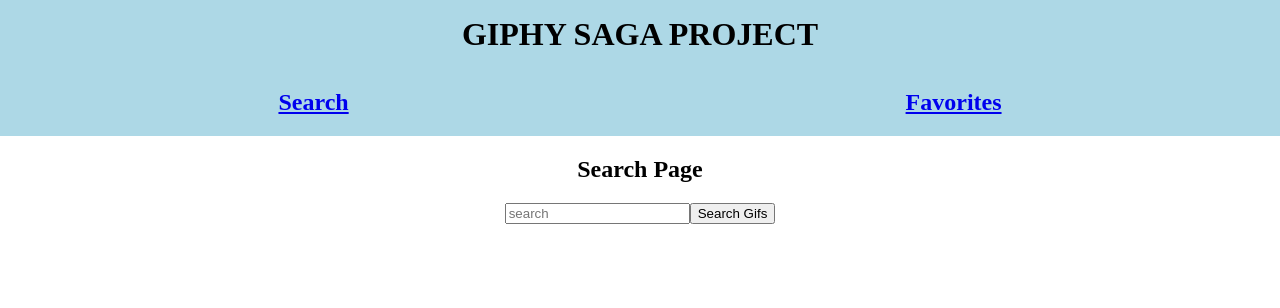
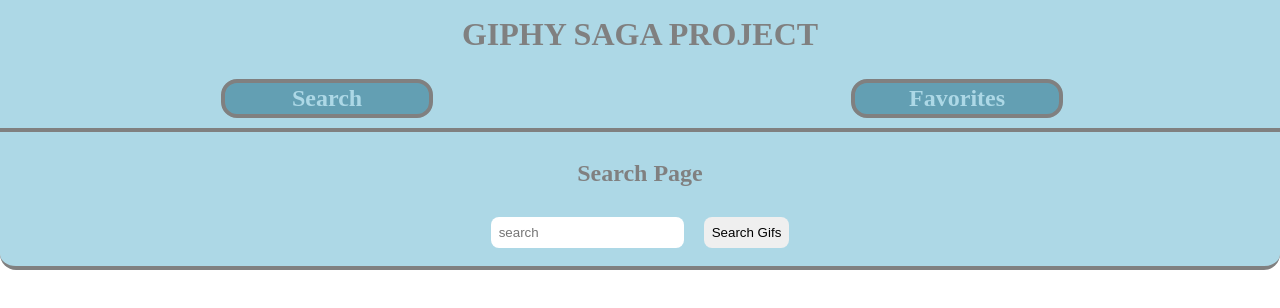
Before and after one commit to nolenlawton/group-giphy-saga-project, a React (Create React App) app: page /#/ in a window 1280 px wide. Shown: the top 308 px of the page. Built offline with nearby package versions, Linux system fonts and the light colour scheme.

Commit message:
styled the search page

```diff
--- a/src/components/Header/Header.css
+++ b/src/components/Header/Header.css
@@ -1,6 +1,7 @@
 body {
     margin: 0px;
     text-align: center;
+    color: grey;
 }
 
 .headerTitle {
@@ -16,4 +17,18 @@
 .links{
     display: flex;
     justify-content: space-around;
+    padding: 10px;
+    text-decoration: none;
 }
+
+.link {
+    background-color: rgb(99, 159, 179);
+    color: lightblue;
+    width: 200px;
+    padding: 1%;
+    border-radius: 16px;
+    border: 4px solid grey;
+    margin: auto
+}
+
+a { text-decoration: none; }
--- a/src/components/Header/Header.jsx
+++ b/src/components/Header/Header.jsx
@@ -7,11 +7,11 @@
             <h1 className="headerTitle">GIPHY SAGA PROJECT</h1>
             <div className="links">
                 <Link to='/'>
-                    <h2>Search</h2>
+                    <h2 className="link">Search</h2>
                 </Link>
 
                 <Link to='/favorites'>
-                    <h2>Favorites</h2>
+                    <h2 className="link">Favorites</h2>
                 </Link>
             </div>
         </ div>
--- /dev/null
+++ b/src/components/Search/Search.css
@@ -0,0 +1,42 @@
+img {
+    width: 100px;
+    height: 100px;
+    margin-top: 10px;
+    border-radius: 8px;
+    cursor: pointer
+}
+
+button, input {
+    padding: 8px;
+    border-radius: 8px;
+    border: 0px;
+    margin: 10px
+}
+
+button {
+    cursor: pointer;
+}
+
+.searchInput {
+    background-color: lightblue;
+    padding-top: 8px;
+    padding-bottom: 8px;
+    border-bottom-left-radius: 16px;
+    border-bottom-right-radius: 16px;
+    border-top: 4px solid grey;
+    border-bottom: 4px solid grey
+}
+
+.imageItem {
+    columns: 5;
+}
+
+.favorite {
+    background-color: lightcoral;
+    color: lightblue;
+}
+
+.grow {
+    width: 150px;
+    height: 150px
+}
--- a/src/components/Search/Search.jsx
+++ b/src/components/Search/Search.jsx
@@ -1,6 +1,8 @@
 import { useSelector } from "react-redux"
 import { useDispatch } from "react-redux"
 import { useState } from "react"
+
+import './Search.css'
 
 function Search () {
     const gifs = useSelector(store => store.setGifs)
@@ -12,31 +14,53 @@
             type: 'GET_GIFS',
             payload: search
         })
-        console.log('search is: ', search)
     }
 
-    const favoriteGif = () => {
+    const favoriteGif = (event) => {
         dispatch({
             type: 'ADD_FAVORITE',
             payload: 'urlTest'
         })
+
+// changes color of favorite button
+        if (event.target.classList.value) {
+            event.target.classList.remove('favorite')
+        }
+        else {
+            event.target.classList.add('favorite')
+        }
     }
+
+    const onImageClick = (event) => {
+        if (event.target.classList.value) {
+            event.target.classList.remove('grow')
+        }
+        else {
+            event.target.classList.add('grow')
+        }
+    }
+
 
     return(
         <>
+            <div className='searchInput'>
             <h2>Search Page</h2>
             <input onChange={(event) => setSearch(event.target.value)} type='text' placeholder="search" />
             <button onClick={getGifs}>Search Gifs</button>
+            </div>
+            <div className="imageItem">
             {gifs.map((gif, i) => {
-                console.log(gif.images.original.url)
                 return(
-                    <div key={i}>
-                        <img src={gif.images.original.url} />
+                    <div  key={i}>
+                        <img onClick={onImageClick} src={gif.images.original.url} />
+                        <div>
                         <button onClick={favoriteGif} >Favorite</button>
+                        </div>
                     </div>
                 )
             }
             )}
+            </div>
         </>
     )
 }
```
